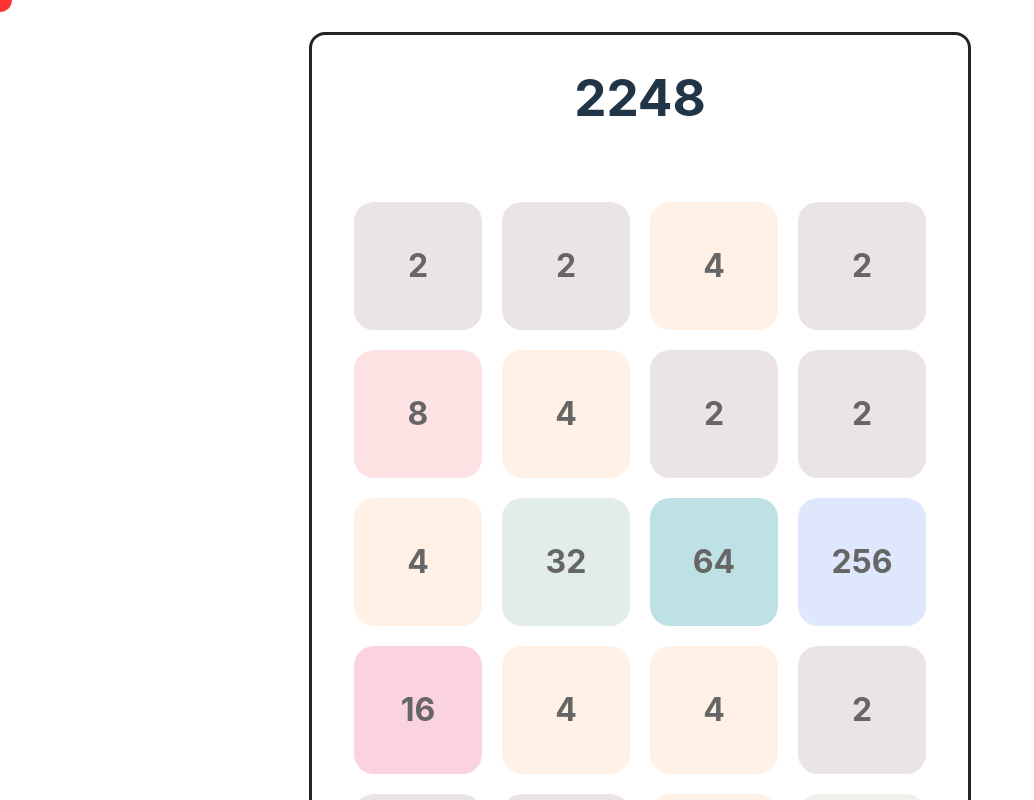
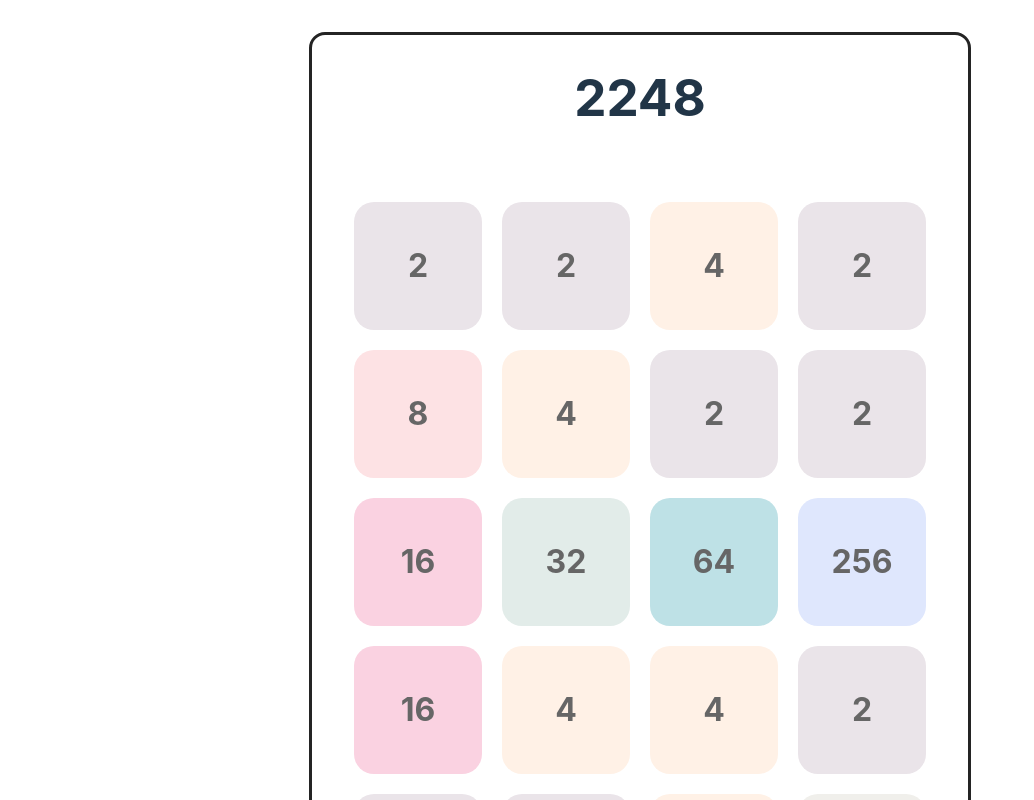
Before and after one commit to vogler/2248-web, a React (Vite) app: page / in a window 1280 px wide. Shown: the top 800 px of the page, without its empty margins (0-1034 px from the left). Built offline with nearby package versions, Linux system fonts and the light colour scheme.

Commit message:
draw lines

```diff
--- a/src/App.css
+++ b/src/App.css
@@ -41,8 +41,8 @@
 
 .Field:hover {
   border-color: #4375c6aa;
-  filter: drop-shadow(0 0 1em #4375c6aa);
-  animation: shake 0.3s linear 2;
+  /* filter: drop-shadow(0 0 1em #4375c6aa); */
+  /* animation: shake 0.3s linear 2; */
 }
 
 .lines {
--- a/src/App.tsx
+++ b/src/App.tsx
@@ -1,4 +1,4 @@
-import { MouseEvent, RefObject, useRef, useState } from 'react';
+import { MouseEvent, useState } from 'react';
 import './App.css'
 
 const colors = [
@@ -9,25 +9,77 @@ const colors = [
   // https://coolors.co/palette/eae4e9-fff1e6-fde2e4-fad2e1-e2ece9-bee1e6-f0efeb-dfe7fd-cddafd
   ["eae4e9", "fff1e6", "fde2e4", "fad2e1", "e2ece9", "bee1e6", "f0efeb", "dfe7fd", "cddafd"],
 ];
-const color = colors[2];
+const color = (n: number) => '#' + colors[2][n-1];
 
 export default function App() {
-  type line = { x1: number, y1: number, x2: number, y2: number; };
-  const [lines, setLines] = useState<line[]>([]);
-  const addLine = (l: line) => setLines([...lines, l]);
-  const line = useRef<SVGLineElement>(null);
-
+  // matrix of initial field values
   const m = [
     [1, 1, 2, 1],
     [3, 2, 1, 1],
-    [2, 5, 6, 8],
+    [4, 5, 6, 8],
     [4, 2, 2, 1],
     [1, 1, 2, 7],
   ];
   const rows = m.length;
   const cols = m[0].length;
-  const fields = m.flatMap((row, irow) => row.map((col, icol) => <Field x={icol} y={irow} n={col} line={line} />));
 
+  // state and lines between fields when drawing
+  type field = { row: number, col: number, n: number };
+  const [field, setField] = useState<field>();
+  type line = { x1: number, y1: number, x2: number, y2: number; stroke: string };
+  // current line when moving mouse
+  const [line, setLine] = useState<line>();
+  // already established lines between matching fields
+  const [lines, setLines] = useState<line[]>([]);
+  const addLine = (line: line) => setLines([...lines, line]);
+
+  const getCenter = (e: MouseEvent) => {
+    const box = e.currentTarget.getBoundingClientRect();
+    const x = (box.left + box.right) / 2;
+    const y = (box.top + box.bottom) / 2;
+    return [x, y];
+  }
+  const isNeighbor = (a: field, b: field) =>
+    !(a.row == b.row && a.col == b.col) &&
+    Math.abs(a.row - b.row) <= 1 &&
+    Math.abs(a.col - b.col) <= 1;
+
+  const Field = (o: field) => {
+    const text = 2 ** o.n;
+    const down = (e: MouseEvent) => {
+      console.log('down:', text);
+      setField(o);
+      const [x1, y1] = getCenter(e);
+      setLine({ x1, y1, x2: e.clientX, y2: e.clientY, stroke: color(o.n) });
+    };
+    const enter = (e: MouseEvent) => {
+      if (!field || !line) return;
+      console.log('enter:', text, lines.length);
+      if (isNeighbor(field, o) && (o.n == field.n || o.n == field.n + 1)) {
+        setField(o);
+        const [x, y] = getCenter(e);
+        addLine({ ...line, x2: x, y2: y });
+        console.log(line);
+        setLine({ ...line, x1: x, y1: y, stroke: color(o.n) });
+      }
+    };
+    const move = (e: MouseEvent) => {
+      // console.log('move:', e.clientX);
+      // this will rerender and call enter with every move...
+      // if (line) setLine({...line, x2: e.clientX, y2: e.clientY});
+    };
+    const leave = (e: MouseEvent) => {
+      // console.log('leave:', text);
+    };
+    const up = (e: MouseEvent) => {
+      // console.log('up:', text);
+      setLine(undefined);
+    };
+    return <button className="Field" style={{ backgroundColor: color(o.n) }}
+      onMouseDown={down} onMouseEnter={enter} onMouseMove={move} onMouseLeave={leave} onMouseUp={up} > {text} </button>;
+  };
+
+  const fields = m.flatMap((row, irow) => row.map((n, icol) => <Field row={irow} col={icol} n={n} />));
 
   return (
     <div className="App">
@@ -37,38 +89,8 @@ export default function App() {
       </div>
       <svg className="lines" width="100vw" height="100vh">
         {lines.map(o => <line {...o} />)}
-        <line ref={line} id="line" />
+        {/* {line && <line {...line} /> } */}
       </svg>
     </div>
   )
 }
-
-const Field = (o : { x: number, y: number, n: number, line: RefObject<SVGLineElement> }) => {
-  const text = 2**o.n;
-  const down = (e: MouseEvent) => {
-    console.log('down:', text);
-  };
-  const enter = (e: MouseEvent) => {
-    console.log('enter:', text);
-  };
-  const move = (e: MouseEvent) => {
-    // console.log('move:', e.clientX);
-    const l = document.querySelector<SVGLineElement>('#line');
-    if (!l) return;
-    // l.x1.baseVal.value = e.clientX - 100;
-    l.y1.baseVal.value = e.clientY - 100;
-    l.x2.baseVal.value = e.clientX;
-    l.y2.baseVal.value = e.clientY;
-    const l2 = o.line.current;
-    if (!l2) return;
-    l2.x1.baseVal.value = e.clientX - 100;
-  };
-  const leave = (e: MouseEvent) => {
-    console.log('leave:', text);
-  };
-  const up = (e: MouseEvent) => {
-    console.log('up:', text);
-  };
-  return <button className="Field" style={{backgroundColor: '#'+color[o.n-1]}}
-    onMouseDown={down} onMouseEnter={enter} onMouseMove={move} onMouseLeave={leave} onMouseUp={up} > {text} </button>;
-};
```
